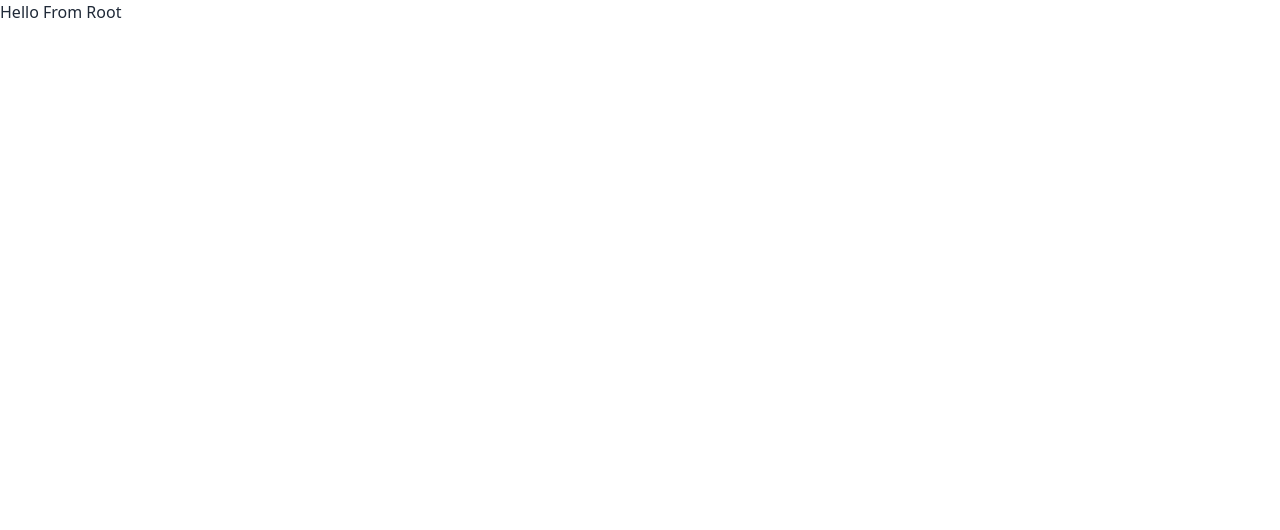
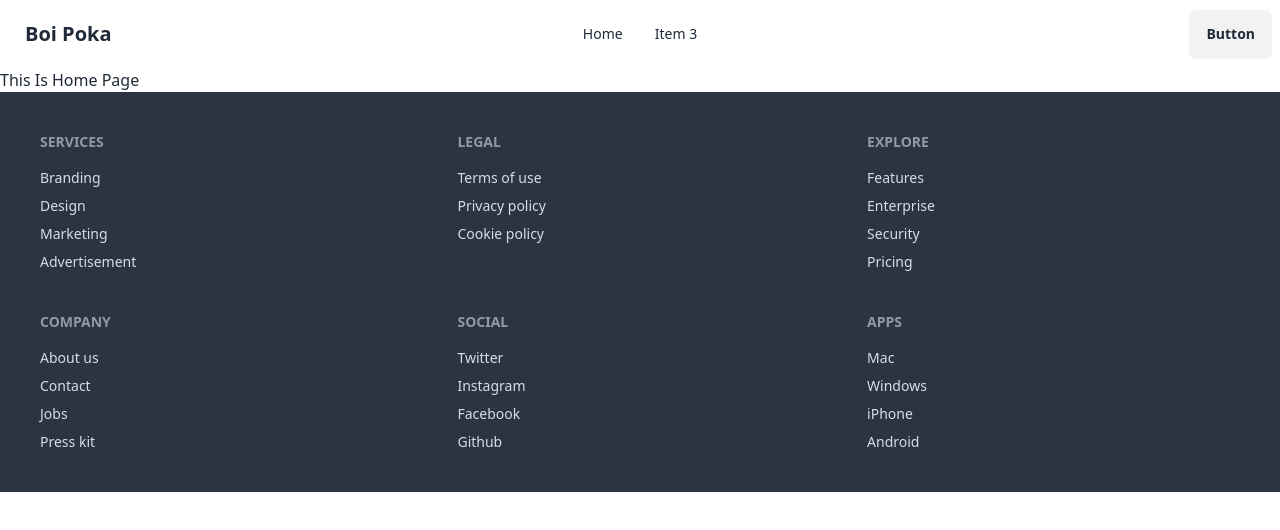
Before and after one commit to MDTAHSINURRAHMAN/BoiPoka, a React (Vite) app: page / in a window 1280 px wide. Shown: the top 530 px of the page. Built offline with nearby package versions, Linux system fonts and the light colour scheme.

Commit message:
Nested Route And Navbar Setup

```diff
--- /dev/null
+++ b/src/components/Dashboard/Dashboard.jsx
@@ -0,0 +1,9 @@
+const Dashboard = () => {
+    return (
+        <div>
+            <h2 className="text-5xl">Dhisum Dhisum Dashing Board</h2>
+        </div>
+    );
+};
+
+export default Dashboard;
--- /dev/null
+++ b/src/components/ErrorPage/ErrorPage.jsx
@@ -0,0 +1,10 @@
+const ErrorPage = () => {
+    return (
+        <div>
+            <h2 className="text-5xl">Page Not Found</h2>
+            <p>Status: 404</p>
+        </div>
+    );
+};
+
+export default ErrorPage;
--- /dev/null
+++ b/src/components/Footer/Footer.jsx
@@ -0,0 +1,49 @@
+const Footer = () => {
+  return (
+    <footer className="footer bg-neutral text-neutral-content grid-rows-2 p-10">
+      <nav>
+        <h6 className="footer-title">Services</h6>
+        <a className="link link-hover">Branding</a>
+        <a className="link link-hover">Design</a>
+        <a className="link link-hover">Marketing</a>
+        <a className="link link-hover">Advertisement</a>
+      </nav>
+      <nav>
+        <h6 className="footer-title">Company</h6>
+        <a className="link link-hover">About us</a>
+        <a className="link link-hover">Contact</a>
+        <a className="link link-hover">Jobs</a>
+        <a className="link link-hover">Press kit</a>
+      </nav>
+      <nav>
+        <h6 className="footer-title">Legal</h6>
+        <a className="link link-hover">Terms of use</a>
+        <a className="link link-hover">Privacy policy</a>
+        <a className="link link-hover">Cookie policy</a>
+      </nav>
+      <nav>
+        <h6 className="footer-title">Social</h6>
+        <a className="link link-hover">Twitter</a>
+        <a className="link link-hover">Instagram</a>
+        <a className="link link-hover">Facebook</a>
+        <a className="link link-hover">Github</a>
+      </nav>
+      <nav>
+        <h6 className="footer-title">Explore</h6>
+        <a className="link link-hover">Features</a>
+        <a className="link link-hover">Enterprise</a>
+        <a className="link link-hover">Security</a>
+        <a className="link link-hover">Pricing</a>
+      </nav>
+      <nav>
+        <h6 className="footer-title">Apps</h6>
+        <a className="link link-hover">Mac</a>
+        <a className="link link-hover">Windows</a>
+        <a className="link link-hover">iPhone</a>
+        <a className="link link-hover">Android</a>
+      </nav>
+    </footer>
+  );
+};
+
+export default Footer;
--- /dev/null
+++ b/src/components/Home/Home.jsx
@@ -0,0 +1,9 @@
+const Home = () => {
+    return (
+        <div>
+            <h2>This Is Home Page</h2>
+        </div>
+    );
+};
+
+export default Home;
--- /dev/null
+++ b/src/components/NavBar/NavBar.jsx
@@ -0,0 +1,51 @@
+const NavBar = () => {
+  const links = (
+    <>
+      <li>
+        <a>Home</a>
+      </li>
+      <li>
+        <a>Item 3</a>
+      </li>
+    </>
+  );
+  return (
+    <div className="navbar bg-base-100">
+      <div className="navbar-start">
+        <div className="dropdown">
+          <div tabIndex={0} role="button" className="btn btn-ghost lg:hidden">
+            <svg
+              xmlns="http://www.w3.org/2000/svg"
+              className="h-5 w-5"
+              fill="none"
+              viewBox="0 0 24 24"
+              stroke="currentColor"
+            >
+              <path
+                strokeLinecap="round"
+                strokeLinejoin="round"
+                strokeWidth="2"
+                d="M4 6h16M4 12h8m-8 6h16"
+              />
+            </svg>
+          </div>
+          <ul
+            tabIndex={0}
+            className="menu menu-sm dropdown-content bg-base-100 rounded-box z-[1] mt-3 w-52 p-2 shadow"
+          >
+            {links}
+          </ul>
+        </div>
+        <a className="btn btn-ghost text-xl">Boi Poka</a>
+      </div>
+      <div className="navbar-center hidden lg:flex">
+        <ul className="menu menu-horizontal px-1">{links}</ul>
+      </div>
+      <div className="navbar-end">
+        <a className="btn">Button</a>
+      </div>
+    </div>
+  );
+};
+
+export default NavBar;
--- a/src/components/Root/Root.jsx
+++ b/src/components/Root/Root.jsx
@@ -1,7 +1,13 @@
+import { Outlet } from "react-router-dom";
+import Footer from "../Footer/Footer";
+import NavBar from "../NavBar/NavBar";
+
 const Root = () => {
     return (
         <div>
-            <h3>Hello From Root</h3>
+            <NavBar></NavBar>
+            <Outlet></Outlet>
+            <Footer></Footer>
         </div>
     );
 };
--- a/src/main.jsx
+++ b/src/main.jsx
@@ -1,22 +1,33 @@
-import { StrictMode } from 'react'
-import { createRoot } from 'react-dom/client'
-import './index.css'
+import { StrictMode } from "react";
+import { createRoot } from "react-dom/client";
+import "./index.css";
 
-import {
-  createBrowserRouter,
-  RouterProvider,
-} from "react-router-dom";
-import Root from './components/Root/Root';
+import { createBrowserRouter, RouterProvider } from "react-router-dom";
+import Root from "./components/Root/Root";
+import ErrorPage from "./components/ErrorPage/ErrorPage";
+import Home from "./components/Home/Home";
+import Dashboard from "./components/Dashboard/Dashboard";
 
 const router = createBrowserRouter([
   {
     path: "/",
-    element: <Root></Root>
+    element: <Root></Root>,
+    errorElement: <ErrorPage></ErrorPage>,
+    children: [
+      {
+        path: "/",
+        element: <Home></Home>
+      },
+      {
+        path: "/dashboard",
+        element: <Dashboard></Dashboard>
+      },
+    ],
   },
 ]);
 
-createRoot(document.getElementById('root')).render(
+createRoot(document.getElementById("root")).render(
   <StrictMode>
     <RouterProvider router={router} />
-  </StrictMode>,
-)
+  </StrictMode>
+);
```
